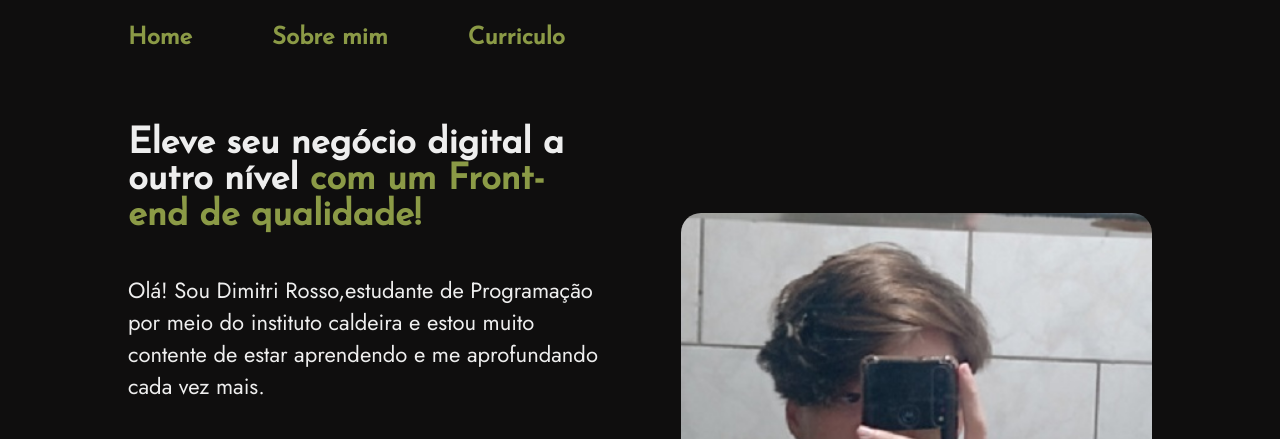
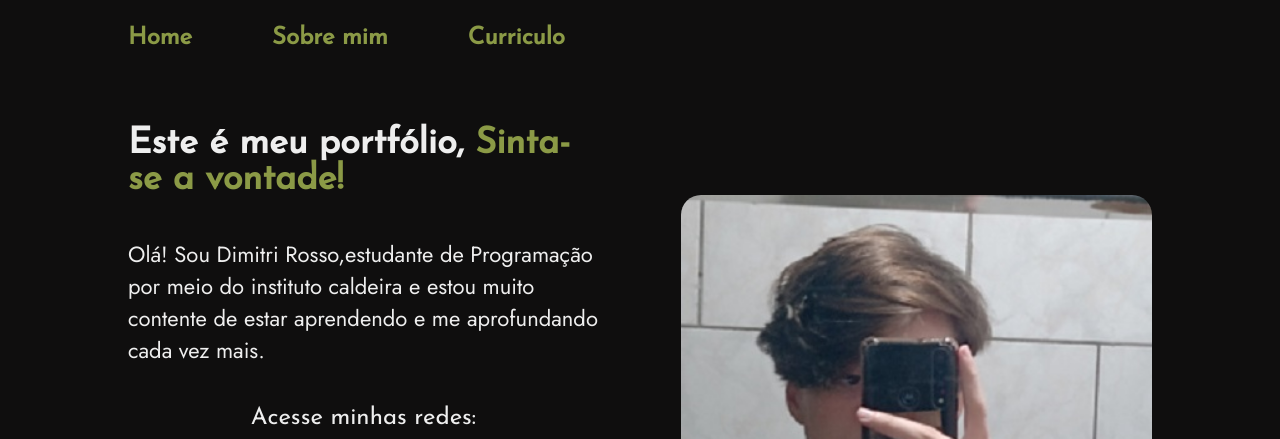
Before and after one commit to dimitrirosso/portfolio-dimitri, a plain HTML site: page index.html in a window 1280 px wide. Shown: the top 439 px of the page. Drawn offline with Linux system fonts and the light colour scheme.

Commit message:
Update index.html

```diff
--- a/index.html
+++ b/index.html
@@ -20,7 +20,7 @@
     <section class="apresentacao__conteudo">
 
         <h1 class="apresentacao__conteudo__titulo">
-            Eleve seu negócio digital a outro nível<strong class="titulo-destaque"> com um Front-end de qualidade!</strong></h1>
+            Este é meu portfólio,<strong class="titulo-destaque"> Sinta-se a vontade!</strong></h1>
         <p class="apresentacao__conteudo__texto">
             Olá! Sou Dimitri Rosso,estudante de Programação por meio do instituto caldeira e estou muito contente de estar aprendendo e me aprofundando cada vez mais.</p>
 
```
